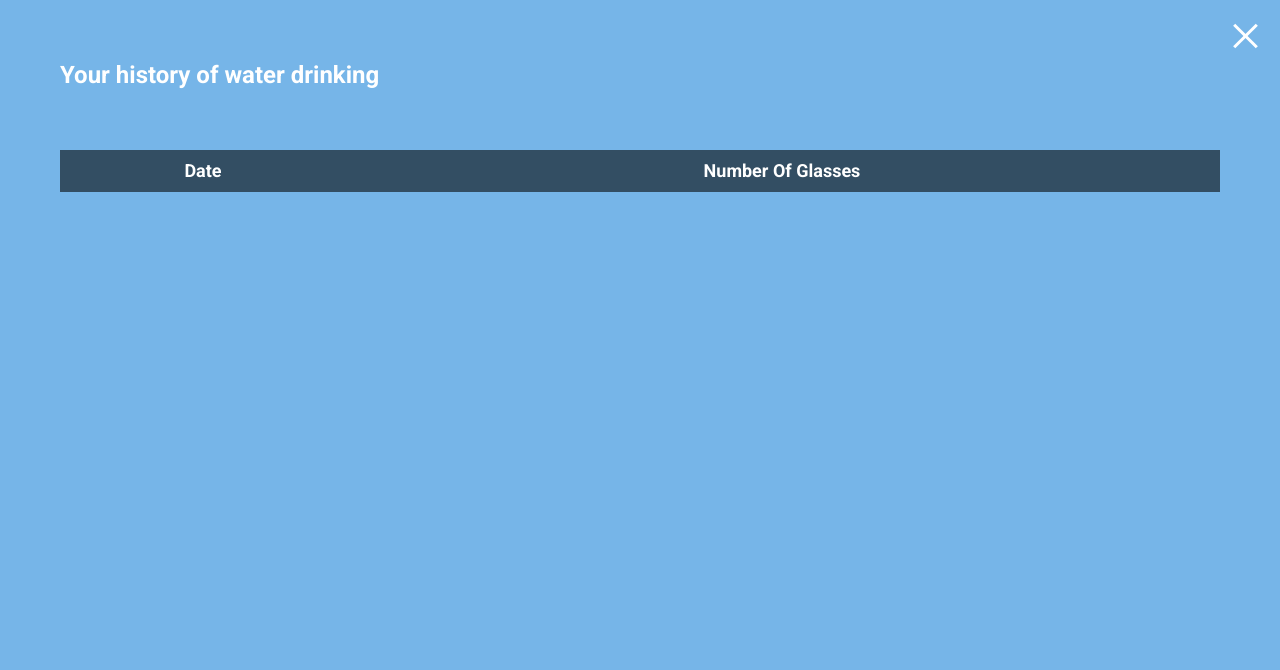
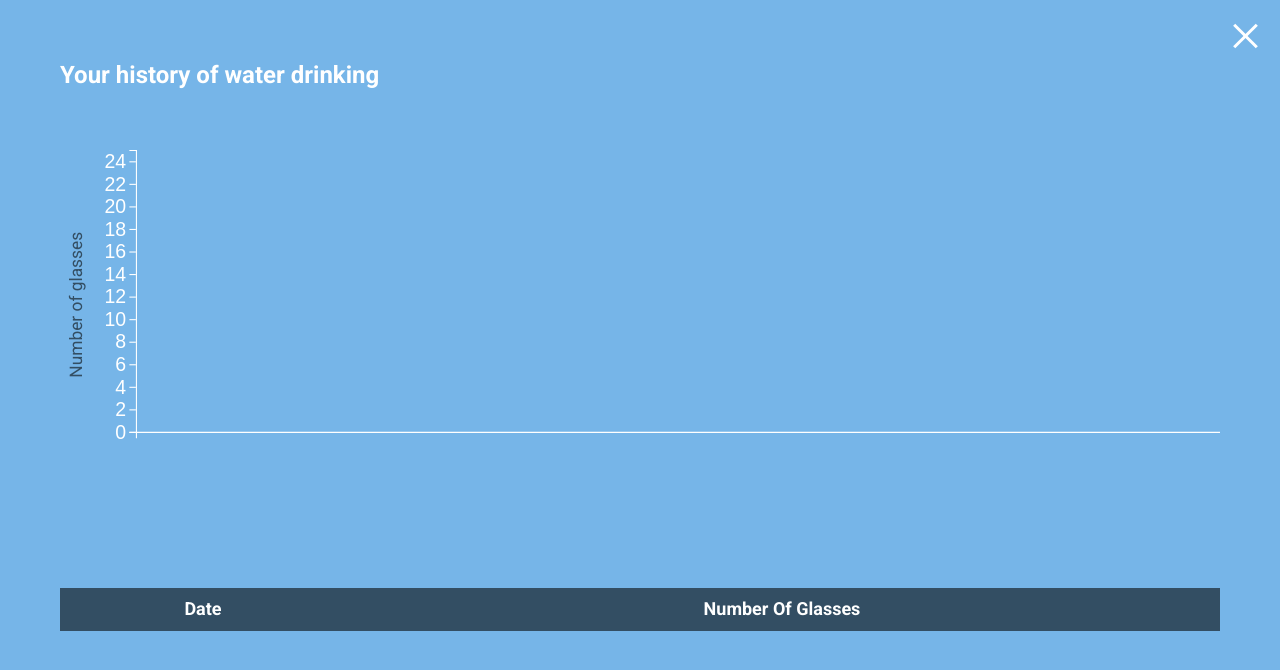
Before and after one commit to bartoszbialecki/waterglass, a website built with webpack: page src/pages/index.html in a window 1280 px wide. Both pictures are taken after a click on the button "Click to show history dialog.". Built offline with nearby package versions, Linux system fonts and the light colour scheme.

Commit message:
Add history chart

```diff
--- a/package.json
+++ b/package.json
@@ -45,6 +45,7 @@
     "websocket-extensions": "^0.1.4"
   },
   "dependencies": {
+    "d3": "^5.16.0",
     "normalize.css": "^8.0.1"
   }
 }
--- a/src/js/history.js
+++ b/src/js/history.js
@@ -1,8 +1,9 @@
 import { openDialog } from "./dialog";
+import * as d3 from "d3";
 
 const OPEN_HISTORY_BUTTON_SELECTOR = ".history-button--js";
 const HISTORY_DIALOG_SELECTOR = "#history";
-const HISTORY_TABLE_SELECTOR = ".history-table--js";
+const HISTORY_TABLE_SELECTOR = ".history__table--js";
 
 const openHistoryButton = document.querySelector(OPEN_HISTORY_BUTTON_SELECTOR);
 const historyDialog = document.querySelector(HISTORY_DIALOG_SELECTOR);
@@ -37,3 +38,68 @@ export const updateGlassInfoInTable = (date, numberOfGlasses) => {
 export const fillHistoryTable = (db) => {
   db.forEach((item) => insertGlassInfoToTable(item.date, item.glasses));
 };
+
+export const drawHistoryGraph = (db) => {
+  const margin = 70;
+  const width = 1000;
+  const height = 400;
+
+  const data = db.map((item) => {
+    item.date = new Date(item.date).toLocaleDateString();
+
+    return item;
+  });
+
+  const svg = d3
+    .select(".history__graph--js")
+    .style("width", "100%")
+    .attr("viewBox", `0 0 ${width + margin} ${height}`);
+
+  const chart = svg.append("g").attr("transform", `translate(${margin}, 0)`);
+
+  const yScale = d3
+    .scaleLinear()
+    .range([height - 2 * margin, 0])
+    .domain([0, 25]);
+
+  chart.append("g").style("font-size", "18px").call(d3.axisLeft(yScale));
+
+  chart
+    .append("text")
+    .attr("transform", "rotate(-90)")
+    .attr("fill", "#334e63")
+    .style("font-size", "16px")
+    .attr("x", -210)
+    .attr("y", -50)
+    .text("Number of glasses");
+
+  const xScale = d3
+    .scaleBand()
+    .range([0, width])
+    .domain(
+      data.map((item) => {
+        return item.date;
+      })
+    )
+    .padding(0.2);
+
+  chart
+    .append("g")
+    .attr("transform", `translate(0, ${height - 2 * margin})`)
+    .call(d3.axisBottom(xScale))
+    .selectAll("text")
+    .attr("transform", "translate(0, 10) rotate(-45)")
+    .style("text-anchor", "end")
+    .style("font-size", 18);
+
+  chart
+    .selectAll()
+    .data(data)
+    .enter()
+    .append("rect")
+    .attr("fill", "#334e63")
+    .attr("x", (s) => xScale(s.date))
+    .attr("y", (s) => yScale(s.glasses))
+    .attr("height", (s) => height - 2 * margin - yScale(s.glasses))
+    .attr("width", xScale.bandwidth());
+};
--- a/src/js/index.js
+++ b/src/js/index.js
@@ -5,6 +5,7 @@ import {
   fillHistoryTable,
   insertGlassInfoToTable,
   updateGlassInfoInTable,
+  drawHistoryGraph,
 } from "./history";
 
 registerSW();
@@ -45,7 +46,7 @@ const getCurrentDate = () => {
   const month = String(today.getMonth() + 1).padStart(2, "0");
   const year = today.getFullYear();
 
-  return `${year}-${month}=${day}`;
+  return `${year}-${month}-${day}`;
 };
 
 const currentDate = getCurrentDate();
@@ -266,3 +267,4 @@ glassCapacitySelect.addEventListener("change", handleChangeGlassCapacity);
 goalSelect.addEventListener("change", handleChangeGoal);
 
 fillHistoryTable(db);
+drawHistoryGraph(db);
--- a/src/pages/index.html
+++ b/src/pages/index.html
@@ -314,7 +314,11 @@
           <h4 class="dialog__title">Your history of water drinking</h4>
 
           <section class="history">
-            <table class="history-table--js">
+            <section class="history__graph">
+              <svg class="history__graph--js"></svg>
+            </section>
+
+            <table class="history__table--js">
               <thead>
                 <tr>
                   <th>Date</th>
--- a/src/scss/_dialog.scss
+++ b/src/scss/_dialog.scss
@@ -79,7 +79,7 @@
     }
 
     &--filled-screen {
-      height: 100%;
+      min-height: 100%;
       width: 100%;
     }
   }
--- a/src/scss/modules/_history.scss
+++ b/src/scss/modules/_history.scss
@@ -1,5 +1,6 @@
 .history {
   display: flex;
+  flex-direction: column;
   justify-content: center;
   margin: 60px auto 0;
   max-width: 1200px;
```
Also changed, not shown: 1 other file.
